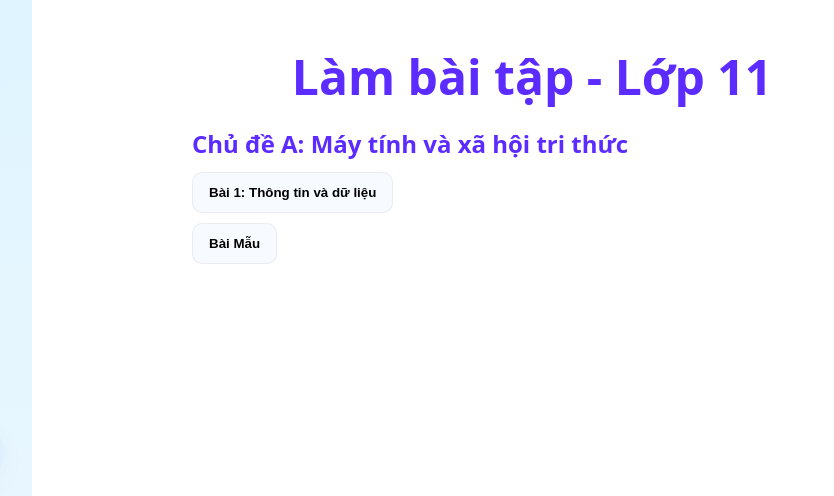
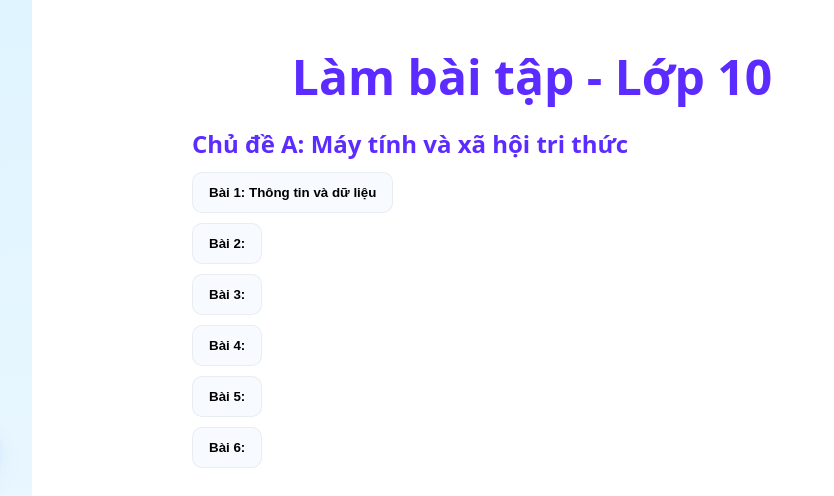
Before and after one commit to tinhocndgb/tinhocndgb.github.io, a plain HTML site: page exercise/lop-10/index.html in a window 1280 px wide. Shown: the top 496 px of the page, 248-1082 px from the left. Drawn offline with Linux system fonts and the light colour scheme.

Commit message:
Add files via upload

```diff
--- a/exercise/lop-10/index.html
+++ b/exercise/lop-10/index.html
@@ -3,7 +3,7 @@
 <head>
   <meta charset="utf-8" />
   <meta name="viewport" content="width=device-width,initial-scale=1" />
-  <title>Lớp 11 - Làm bài tập | Học Tin Học NDGB</title>
+  <title>Lớp 10 - Làm bài tập | Học Tin Học NDGB</title>
   <link rel="icon" href="/file/logo.png" type="image/png" />
   <link rel="stylesheet" href="/exercise/lop.css">
 </head>
@@ -56,13 +56,17 @@
 
     <!-- ============ Main Content ============ -->
     <main class="main">
-      <h1>Làm bài tập - Lớp 11</h1>
+      <h1>Làm bài tập - Lớp 10</h1>
       <div id="content-area" class="page-in">
         <div class="lessons">
           <h2>Chủ đề A: Máy tính và xã hội tri thức</h2>
           <ul>
             <li><button class="lesson-btn" data-href="/exercise/lop-10/bai-1">Bài 1: Thông tin và dữ liệu</button></li>
-            <li><button class="lesson-btn" data-href="/exercise/lop-10/mau">Bài Mẫu</button></li>
+            <li><button class="lesson-btn" data-href="/exercise/lop-10/mau">Bài 2: </button></li>
+            <li><button class="lesson-btn" data-href="/exercise/lop-10/mau">Bài 3: </button></li>
+            <li><button class="lesson-btn" data-href="/exercise/lop-10/mau">Bài 4: </button></li>
+            <li><button class="lesson-btn" data-href="/exercise/lop-10/mau">Bài 5: </button></li>
+            <li><button class="lesson-btn" data-href="/exercise/lop-10/mau">Bài 6: </button></li>
           </ul>
         </div>
       </div>
```
